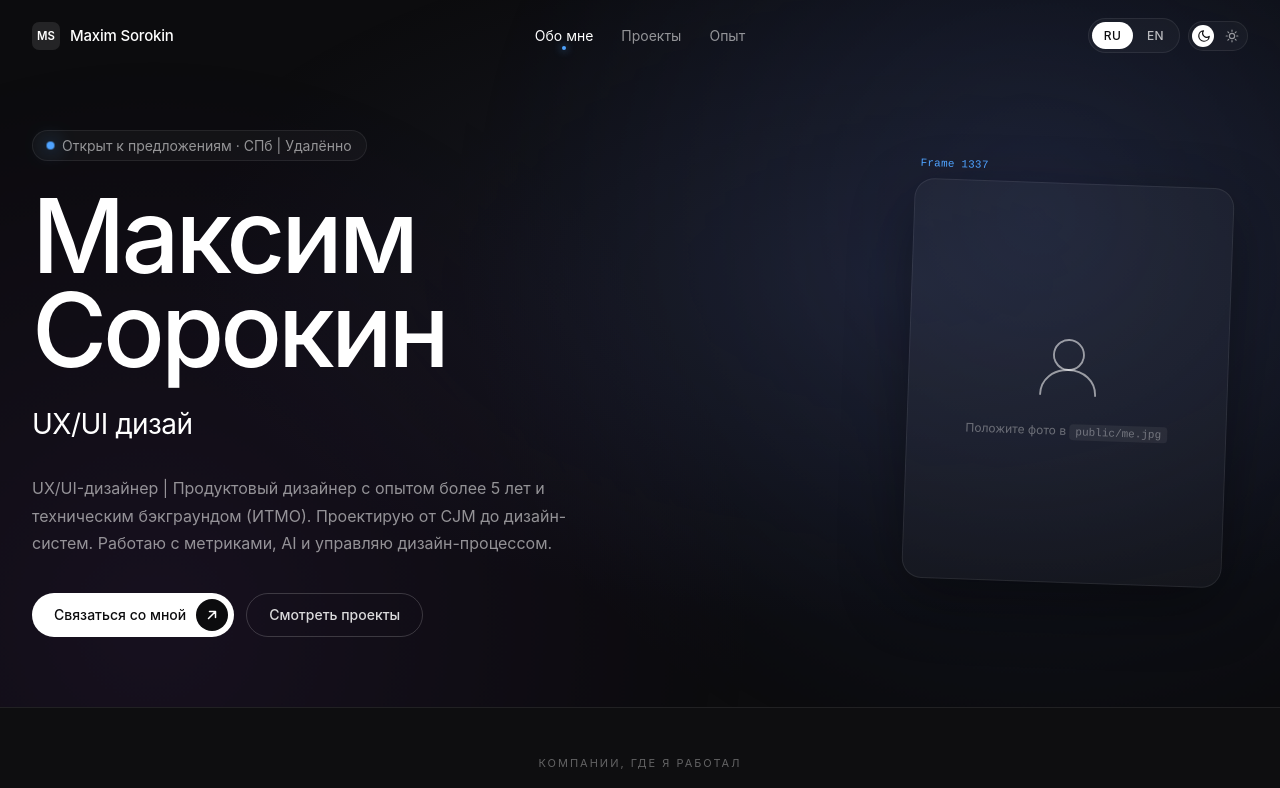
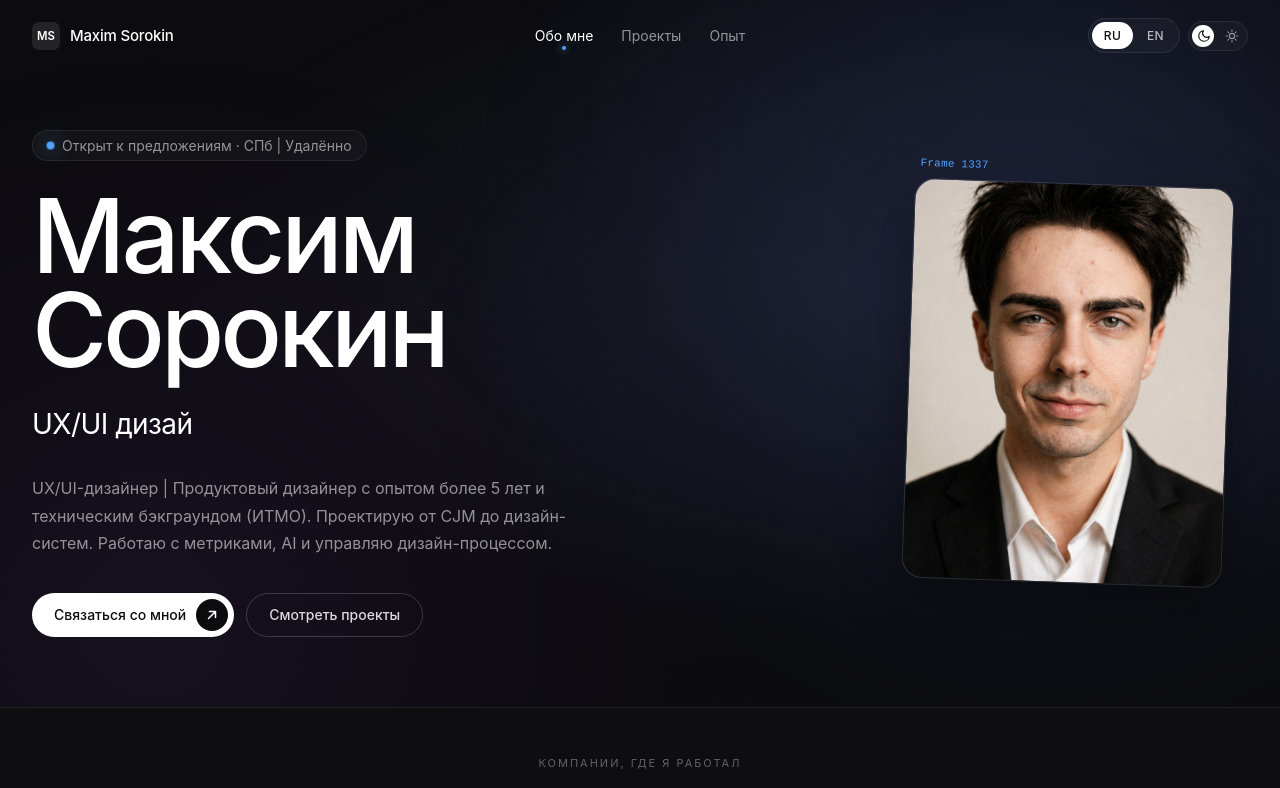
Before and after one commit to justnooob/portfolio, a Next.js app: page / in a window 1280 px wide. Shown: the top 788 px of the page. Built offline with nearby package versions, Linux system fonts and the light colour scheme.

Commit message:
Fix cards reveal, photo hover, arrow position

```diff
--- a/components/Hero.module.css
+++ b/components/Hero.module.css
@@ -134,15 +134,15 @@
    Помещена внутри .heroGrid (max-width 1440px), absolute. */
 .arrowWrap {
   position: absolute;
-  /* Начинаем от середины Hero, не сверху */
+  /* Поднимаем стрелку на 100px выше — её середина была в центре heroGrid,
+     теперь сместим выше */
   top: 50%;
   left: 0;
   right: 0;
   width: 100%;
   height: 220px;
-  /* Поднимаем стрелку вверх примерно на половину её высоты,
-     чтобы её центр был на середине заголовка */
-  transform: translateY(-65%);
+  /* translateY(-65%) был для центрирования. Минусуем ещё 100px чтобы поднять. */
+  transform: translateY(calc(-65% - 100px));
   pointer-events: none;
   z-index: 5;
 }
@@ -263,10 +263,22 @@
   white-space: nowrap;
 }
 .photo {
+  position: absolute;
+  top: 0;
+  left: 0;
   width: 100%;
   height: 100%;
   object-fit: cover;
   display: block;
+  border-radius: 20px;
+  transition: opacity 0.5s cubic-bezier(0.22, 1, 0.36, 1);
+}
+/* Hover-фото лежит сверху, изначально скрыто. На hover plявно появляется. */
+.photoHover {
+  opacity: 0;
+}
+.photoWrap:hover .photoHover {
+  opacity: 1;
 }
 .photoPlaceholder {
   width: 100%;
--- a/components/Hero.tsx
+++ b/components/Hero.tsx
@@ -72,10 +72,10 @@ export default function Hero() {
               strokeLinecap="round"
               fill="none"
             />
-            {/* Наконечник — указывает вниз-вправо к фото */}
+            {/* Наконечник — повёрнут по часовой стрелке, указывает сильнее вниз */}
             <path
               className={styles.arrowHead}
-              d="M 660 115 L 680 132 L 658 142"
+              d="M 658 122 L 678 138 L 663 152"
               stroke="var(--accent)"
               strokeWidth="2"
               strokeLinecap="round"
@@ -125,20 +125,12 @@ export default function Hero() {
             {/* Метка "Frame 1337" — стилизована под название фрейма из Figma */}
             <span className={styles.frameLabel}>Frame 1337</span>
             {/*
-              ⭐ ФОТО
-              Положи своё фото в public/me.jpg (или .png) и замени блок ниже на:
-              <img src="/me.jpg" alt="Maxim Sorokin" className={styles.photo} />
+              Два фото — basic и hover. Basic — обычное (1.jpg), hover — кривлянье (2.jpg).
+              На hover фото плавно меняются через opacity-transition.
+              Лежат в public/me.jpg и public/me-hover.jpg
             */}
-            <div className={styles.photoPlaceholder}>
-              <svg viewBox="0 0 64 64" fill="none" xmlns="http://www.w3.org/2000/svg">
-                <circle cx="32" cy="24" r="12" stroke="currentColor" strokeWidth="1.5"/>
-                <path d="M10 56c0-12 10-20 22-20s22 8 22 20" stroke="currentColor" strokeWidth="1.5" strokeLinecap="round"/>
-              </svg>
-              <div className={styles.photoHint}>
-                {locale === 'ru' ? 'Положите фото в ' : 'Place photo at '}
-                <code>public/me.jpg</code>
-              </div>
-            </div>
+            <img src="/me.jpg" alt="Maxim Sorokin" className={styles.photo} />
+            <img src="/me-hover.jpg" alt="" aria-hidden="true" className={`${styles.photo} ${styles.photoHover}`} />
           </div>
         </div>
       </div>
--- a/components/Projects.module.css
+++ b/components/Projects.module.css
@@ -1,33 +1,29 @@
 
 /* === FIGMA FRAME АНИМАЦИЯ КАРТОЧЕК ПРОЕКТОВ ===
-   Карточка появляется как будто её рисуют инструментом frame в Figma:
-   1) Курсор-крестик появляется в левом верхнем углу
-   2) Курсор едет по диагонали к нижнему правому углу
-   3) Параллельно раскрывается рамка через clip-path inset (видимая часть растёт от ЛВ к ПН)
-   4) После раскрытия рамки — картинка внутри выезжает с одной из сторон
-
-   ВАЖНО: clip-path применяется ТОЛЬКО к .cardWrap (обёртке).
-   Содержимое (Link, body, preview) НЕ скрывается отдельно через CSS —
-   их видимость контролируется ТОЛЬКО clip-path родителя. Это надёжно. */
+   Стратегия (важно для observer):
+   - data-reveal="true" → карточка ПРОСТО opacity:0 (НЕ clip-path!)
+     IntersectionObserver видит элемент с нормальными размерами.
+   - .cardFigmaIn (когда observer сработал) → запускает animation которая
+     одновременно делает opacity 1 + раскрывает clip-path от 100% до 0%.
+*/
 
 .cardWrap {
   position: relative;
-  /* По дефолту clip-path none → карточка видна (страховка если JS не сработает) */
 }
-/* Когда useReveal проставил data-reveal="true" — карточка скрыта clip-path */
+/* Состояние ожидания: невидимо но обзёрвируется */
 .cardWrap[data-reveal] {
-  clip-path: inset(0 100% 100% 0);
+  opacity: 0;
 }
 .cardWrap[data-reveal] .figmaCursor {
-  /* Курсор виден в момент ожидания/рисования */
-  opacity: 1;
+  opacity: 0;
 }
-/* Когда добавляется .cardFigmaIn — раскрытие рамки */
+
+/* Когда observer сработал — запускаем композитную анимацию */
 .cardWrap[data-reveal].cardFigmaIn {
-  animation: figmaDraw 0.7s cubic-bezier(0.65, 0, 0.35, 1) forwards;
+  animation: cardAppear 1.4s cubic-bezier(0.65, 0, 0.35, 1) forwards;
 }
 .cardWrap[data-reveal].cardFigmaIn .figmaCursor {
-  animation: figmaCursorMove 0.9s cubic-bezier(0.65, 0, 0.35, 1) forwards;
+  animation: figmaCursorMove 1.6s cubic-bezier(0.65, 0, 0.35, 1) forwards;
 }
 
 /* Курсор-крестик в углу (Figma frame tool) */
@@ -57,9 +53,11 @@
 .coverSlide {
   position: relative;
   overflow: hidden;
-  transition: transform 0.7s cubic-bezier(0.22, 1, 0.36, 1);
+  transition: transform 1.1s cubic-bezier(0.22, 1, 0.36, 1);
 }
-/* Изначальные положения для разных направлений */
+.cardWrap[data-reveal] .coverSlide {
+  /* Изначальное положение картинки за пределами карточки */
+}
 .cardWrap[data-reveal].coverFromRight .coverSlide {
   transform: translateX(100%);
 }
@@ -69,15 +67,23 @@
 .cardWrap[data-reveal].coverFromTop .coverSlide {
   transform: translateY(-100%);
 }
-/* Когда cardFigmaIn — картинка едет на место с задержкой 0.7с (после раскрытия рамки) */
 .cardWrap[data-reveal].cardFigmaIn .coverSlide {
   transform: translate(0, 0);
-  transition-delay: 0.7s;
+  transition-delay: 1.4s;
 }
 
-@keyframes figmaDraw {
-  0%   { clip-path: inset(0 100% 100% 0); }
-  100% { clip-path: inset(0 0 0 0); }
+/* Композитная анимация появления карточки.
+   На 0% — невидима с clip-path (Figma frame tool тянем).
+   На 100% — полностью раскрыта. */
+@keyframes cardAppear {
+  0% {
+    opacity: 1;
+    clip-path: inset(0 100% 100% 0);
+  }
+  100% {
+    opacity: 1;
+    clip-path: inset(0 0 0 0);
+  }
 }
 @keyframes figmaCursorMove {
   0%   { opacity: 1; top: -8px; left: -8px; }
@@ -86,9 +92,10 @@
 }
 
 @media (prefers-reduced-motion: reduce) {
-  .cardWrap[data-reveal],
+  .cardWrap[data-reveal] {
+    opacity: 1;
+  }
   .cardWrap[data-reveal].cardFigmaIn {
-    clip-path: none;
     animation: none;
   }
   .cardWrap[data-reveal] .coverSlide,
@@ -203,7 +210,8 @@
   box-shadow: 9px 0 0 rgba(0, 0, 0, 0.3), 18px 0 0 rgba(0, 0, 0, 0.3);
 }
 .card:hover .preview {
-  transform: scale(1.03);
+  /* Без скейла самой preview — только картинка внутри скейлится через .coverImg.
+     Иначе виден фон-градиент в зазоре между preview и картинкой (мерцание). */
 }
 .mock {
   color: rgba(255, 255, 255, 0.2);
--- a/lib/data.ts
+++ b/lib/data.ts
@@ -672,6 +672,7 @@ export const experiences: Experience[] = [
     logo: 'A',
     logoColor: '#34d399',
     logoSrc: '/logos/aezakmi.svg',
+    logoSrcLight: '/logos/aezakmi-light.svg',
     company: { ru: 'Aezakmi Group', en: 'Aezakmi Group' },
     website: 'aezakmi.group',
     location: { ru: 'Удалённо', en: 'Remote' },
```
Also changed, not shown: public/me-hover.jpg (added), public/me.jpg (added).
